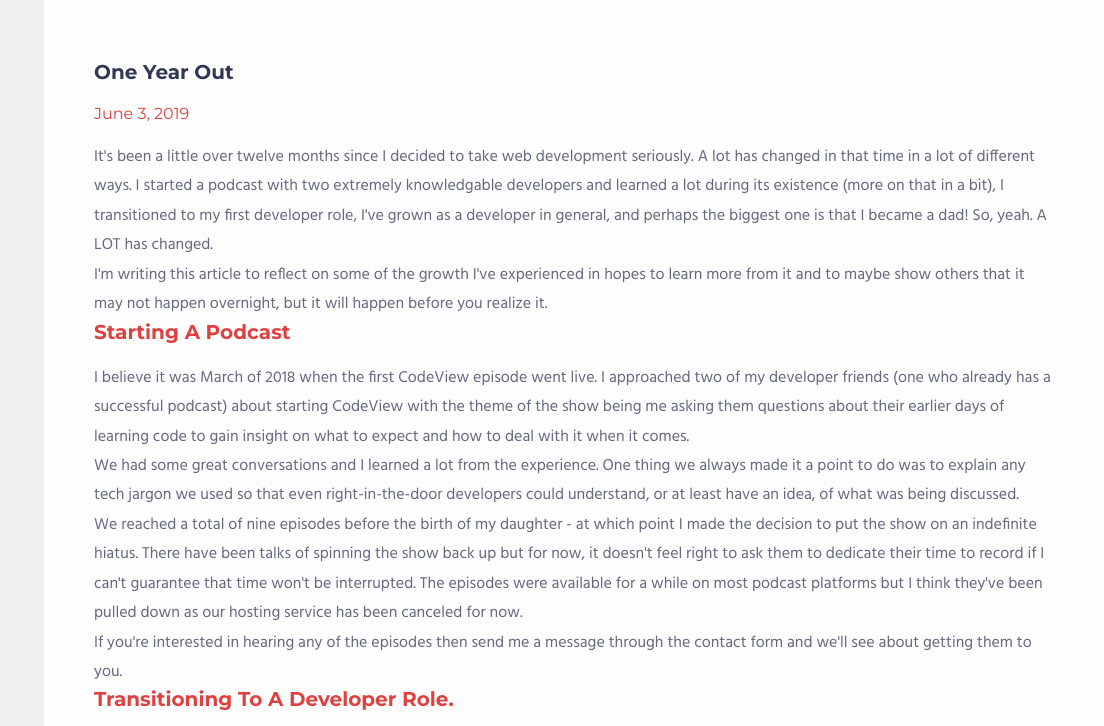
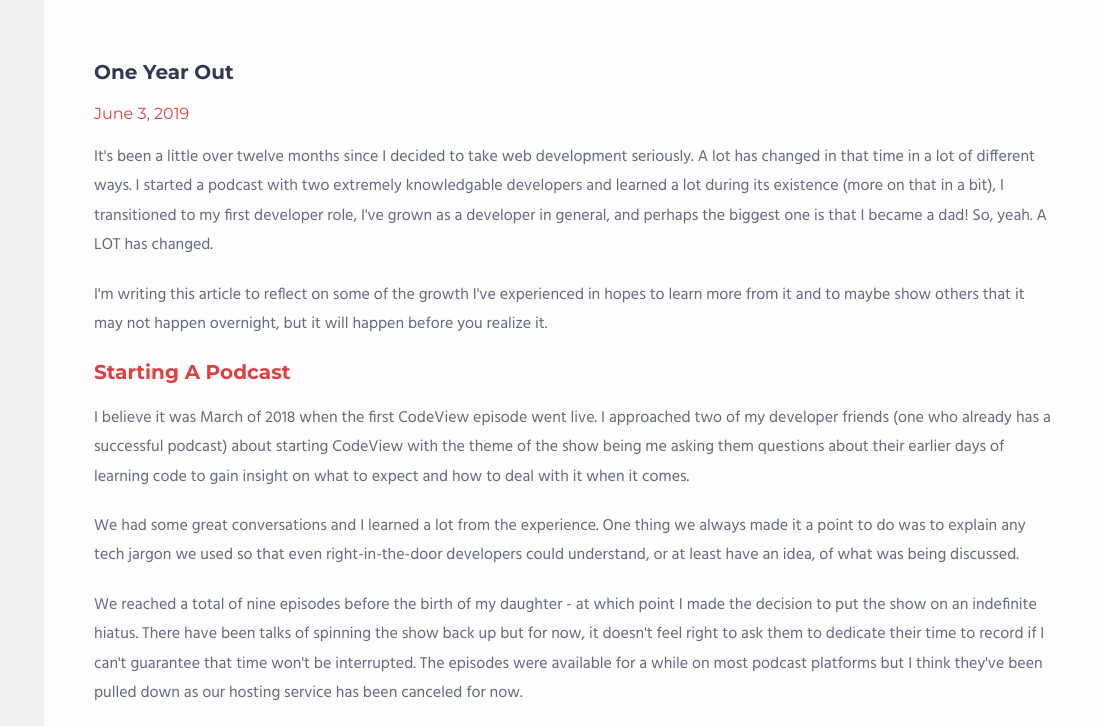
Before and after one commit to drewclem/drewclem.github.io, a Gatsby site: page /one-year-out in a window 1280 px wide. Shown: the top 726 px of the page, 176-1280 px from the left. Built offline with nearby package versions, Linux system fonts and the light colour scheme; Gatsby itself is replaced by a stand-in of ours.

Commit message:
Update styles.css

```diff
--- a/static/css/styles.css
+++ b/static/css/styles.css
@@ -671,6 +671,9 @@ Blog Styles
   color: var(--blue);
   margin-bottom: 20px;
 }
+.post p{
+  margin-bottom: 20px;
+}
 .article .date,
 .post .date{
   color: var(--red);
```
